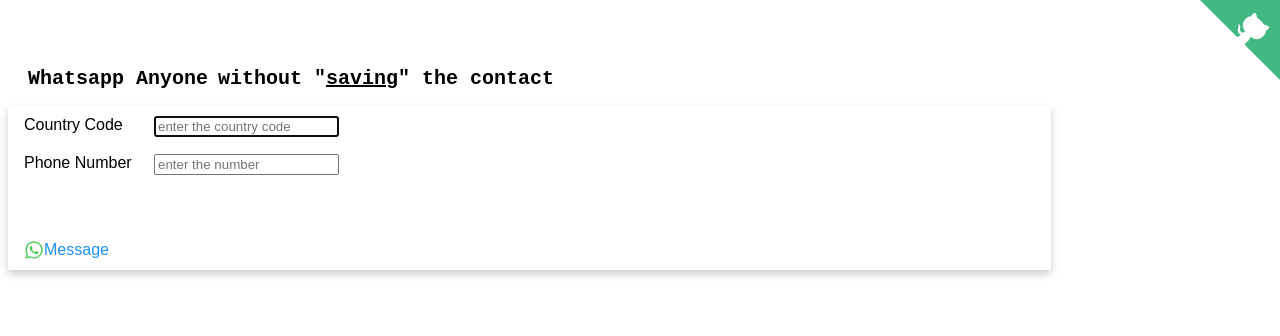
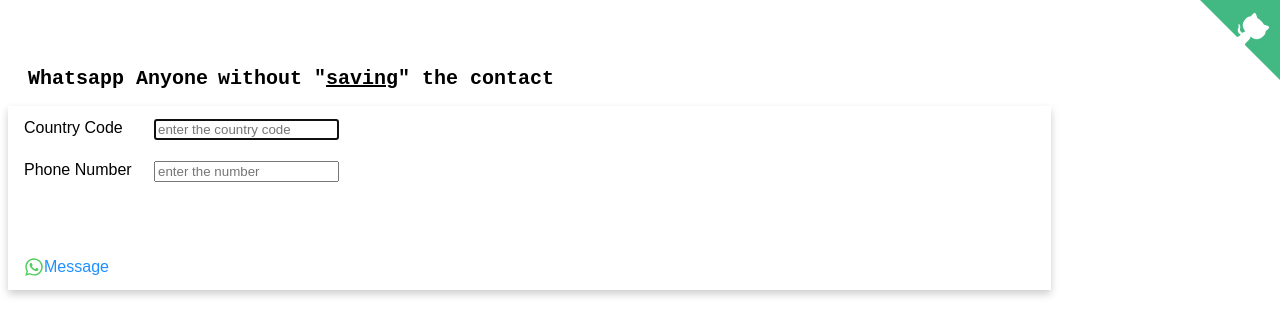
Before and after one commit to abhishekdubey1/whatsapp-anyone, a React (Create React App) app: page / in a window 1280 px wide. Shown: the top 336 px of the page. Built offline with nearby package versions, Linux system fonts and the light colour scheme.

Commit message:
Update styles.css

```diff
--- a/src/styles.css
+++ b/src/styles.css
@@ -5,7 +5,7 @@
   font-family: sans-serif;
   display: flex;
   flex-direction: column;
-  height: 160px;
+  height: 180px;
   justify-content: space-around;
 }
 label {
```
